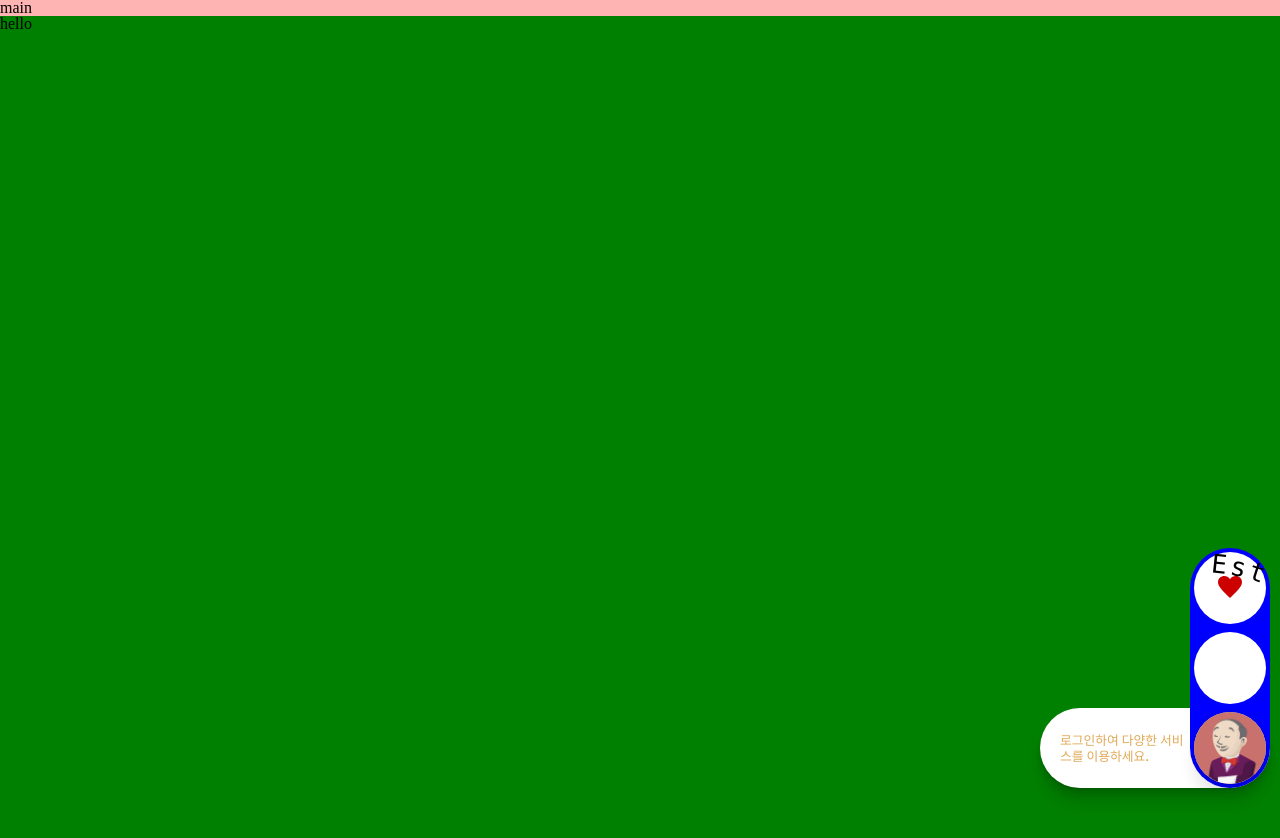
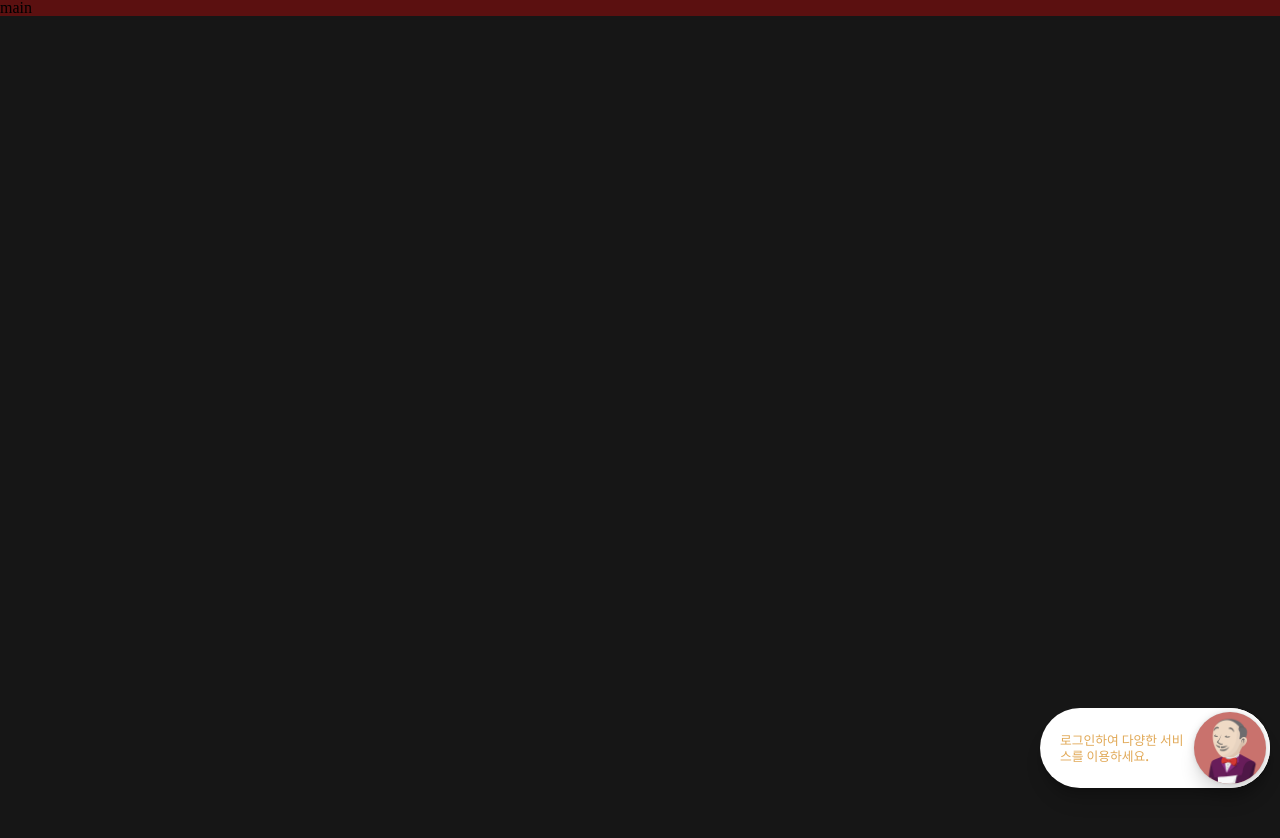
Before and after one commit to gisungPark/wine-recommendateion, a Vue app in the folder frontend/: page / in a window 1280 px wide. Shown: the top 838 px of the page. After the commit the page ends 800 px from the top, so only its background shows below. Built offline with nearby package versions, Linux system fonts and the light colour scheme; a web font is replaced by a local one; what vue-infinite-scroll would draw is missing.

Commit message:
[frontend] feat : guideBtn toggle 기능 추가
guideBtn에 vuex로 상태관리 처리
상태에 따라 확장 버튼이 나타나는 토글 애니메이션 추가

```diff
--- a/frontend/public/index.html
+++ b/frontend/public/index.html
@@ -16,6 +16,7 @@
     />
     <link href="https://fonts.googleapis.com/css2?family=Oleo+Script+Swash+Caps:wght@400;700&display=swap" rel="stylesheet" />
     <link rel="stylesheet" href="https://cdn.jsdelivr.net/npm/@mdi/font@latest/css/materialdesignicons.min.css" />
+    <link href="https://fonts.googleapis.com/css2?family=Lobster&display=swap" rel="stylesheet" />
     <!-- <script
       type="text/javascript"
       src="//dapi.kakao.com/v2/maps/sdk.js?appkey=82cb5ace470f2e55b87cc99afd685754&libraries=services"
--- a/frontend/src/App.vue
+++ b/frontend/src/App.vue
@@ -24,6 +24,12 @@ export default {
 };
 </script>
 
+<style>
+body {
+  background-color: var(--basic-color-bg);
+}
+</style>
+
 <style scoped>
 #guide-btn {
   width: 100%;
--- a/frontend/src/assets/css/static/style.css
+++ b/frontend/src/assets/css/static/style.css
@@ -7,6 +7,7 @@
 font-family: 'Noto Sans KR', sans-serif;  (100, 300, 400, 500, 700, 900)
 font-family: 'Montserrat', sans-serif; (100, 300, 400, 500, 700, 900) + italic
 font-family: 'Oleo Script Swash Caps', cursive; (400, 700)
+font-family: 'Lobster', cursive;
 */
 /* ------------------------ */
 
@@ -29,7 +30,9 @@ font-family: 'Oleo Script Swash Caps', cursive; (400, 700)
   border-radius: 15px !important;
   background-color: var(--basic-color-bg2) !important;
 }
-
+.shrink {
+  transform: scale(0);
+}
 /* 정사각형 */
 .square {
   /* width는 적용 scope내에서 imoprtant로 조절 */
--- a/frontend/src/components/static/GuideBtn.vue
+++ b/frontend/src/components/static/GuideBtn.vue
@@ -1,34 +1,46 @@
 <template>
   <div id="wrap" class="content-shadow">
-    <div id="guide-btn-frame" class="real-shadow-box" :class="{ extend: guideBtnTip }">
+    <div id="guide-msg-frame" class="real-shadow-box" :class="{ extend: guideBtnTip, clear: !guideBtnTip }">
       <p class="guide-msg m-desc">{{ initMsg }}</p>
       <div class="marquee-container">
-        <div class="marquee marquee-frame">
+        <div class="marquee marquee-frame" @click="clickedGuideMsg">
+          <span class="guide-msg m-desc">{{ initMsg }}</span>
+          <span class="guide-msg m-desc">{{ initMsg }}</span>
           <span class="guide-msg m-desc">{{ initMsg }}</span>
           <span class="guide-msg m-desc">{{ initMsg }}</span>
         </div>
       </div>
-      <button class="guide-btn container-shadow-bold"></button>
-
-      <div id="extension-frame">
-        <button class="extension-item">
-          <svg xmlns="http://www.w3.org/2000/svg" width="24" height="24" viewBox="0 0 24 24">
-            <path d="M12 4.248c-3.148-5.402-12-3.825-12 2.944 0 4.661 5.571 9.427 12 15.808 6.43-6.381 12-11.147 12-15.808 0-6.792-8.875-8.306-12-2.944z" />
-          </svg>
-        </button>
-        <button class="extension-item">
-          <span class="char1">E</span>
-          <span class="char2">s</span>
-          <span class="char3">t</span>
-        </button>
-        <button class="extension-item"></button>
-      </div>
+    </div>
+    <div id="guide-btn-frame">
+      <button class="guide-btn container-shadow-bold" @click="clickedGuideBtn"></button>
+    </div>
+    <div id="extension-frame" :class="{ height: !guideBtn }">
+      <button class="extension-item" :class="{ shrink: !guideBtn }">
+        <svg xmlns="http://www.w3.org/2000/svg" width="24" height="24" viewBox="0 0 24 24">
+          <path
+            d="M8 9v-4l8 7-8 7v-4h-8v-6h8zm6-7c-1.787 0-3.46.474-4.911 1.295l.228.2 1.395 1.221c1.004-.456 2.115-.716 3.288-.716 4.411 0 8 3.589 8 8s-3.589 8-8 8c-1.173 0-2.284-.26-3.288-.715l-1.395 1.221-.228.2c1.451.82 3.124 1.294 4.911 1.294 5.522 0 10-4.477 10-10s-4.478-10-10-10z"
+          />
+        </svg>
+        <span class="extension-item-title">Login | Join</span>
+      </button>
+      <button class="extension-item" :class="{ shrink: !guideBtn }">
+        <svg xmlns="http://www.w3.org/2000/svg" width="24" height="24" viewBox="0 0 24 24">
+          <path d="M12 4.248c-3.148-5.402-12-3.825-12 2.944 0 4.661 5.571 9.427 12 15.808 6.43-6.381 12-11.147 12-15.808 0-6.792-8.875-8.306-12-2.944z" />
+        </svg>
+        <span class="extension-item-title">Scrap List</span>
+      </button>
+      <button class="extension-item" :class="{ shrink: !guideBtn }">
+        <svg xmlns="http://www.w3.org/2000/svg" width="24" height="24" viewBox="0 0 24 24">
+          <path d="M12 .587l3.668 7.568 8.332 1.151-6.064 5.828 1.48 8.279-7.416-3.967-7.417 3.967 1.481-8.279-6.064-5.828 8.332-1.151z" />
+        </svg>
+        <span class="extension-item-title">Review List</span>
+      </button>
     </div>
   </div>
 </template>
 
 <script>
-import { mapState } from 'vuex';
+import { mapState, mapMutations } from 'vuex';
 
 export default {
   name: 'GuideBtn',
@@ -42,11 +54,22 @@ export default {
   computed: {
     ...mapState('guideBtn', ['guideBtn', 'guideBtnTip']),
   },
+  methods: {
+    ...mapMutations('guideBtn', ['SET_GUIDEBTN_TOGGLE', 'SET_GUIDEBTNTIP_TOGGLE']),
+    clickedGuideBtn() {
+      this.SET_GUIDEBTN_TOGGLE();
+    },
+    clickedGuideMsg() {
+      alert(`가이드 메시지에 맞는 동작\n예: 로그인 dialog 활성화`);
+    },
+  },
 };
 </script>
 
 <style scoped>
-#guide-btn-frame {
+/* TODO: 가이드 버튼 기본 프레임 */
+/* FIXME:  */
+#guide-msg-frame {
   float: right;
   display: flex;
   flex-direction: row;
@@ -65,22 +88,24 @@ export default {
 .extend {
   width: 230px !important;
 }
-#guide-btn-frame:hover {
+#guide-msg-frame:hover {
   border-radius: 0;
   margin-right: 0px;
   margin-bottom: 0px;
   padding-right: 10px;
   width: 100% !important;
   height: 104px;
-  background-color: rgba(255, 255, 255, 0.596);
+  background-color: rgba(255, 255, 255, 0.5);
 }
-#guide-btn-frame:hover p {
+#guide-msg-frame:hover p {
   display: none;
 }
-#guide-btn-frame:hover .marquee-container {
+#guide-msg-frame:hover .marquee-container {
   display: flex;
 }
 
+/* TODO: 도움말 텍스트 */
+/* FIXME:  */
 .guide-msg {
   font-size: 0.8rem;
   line-height: 1rem;
@@ -95,6 +120,8 @@ export default {
   position: absolute;
 }
 
+/* TODO: 흐르는 텍스트 */
+/* FIXME:  */
 .marquee-container {
   display: none;
   align-items: center;
@@ -112,67 +139,86 @@ export default {
   font-size: 4rem;
 }
 
+/* TODO: 젠킨스 버튼 */
+/* FIXME:  */
+#guide-btn-frame {
+  position: absolute;
+  z-index: 2;
+  width: 80px;
+  height: 80px;
+  right: 10px;
+  bottom: 12px;
+  cursor: pointer;
+  background-color: white;
+  border-radius: 40px;
+  transition: 0.3s all, 0.05s border-radius ease;
+}
 button {
   width: 72px;
   height: 72px;
   margin: 4px 4px 4px 4px;
   border-radius: 50%;
 }
-
 .guide-btn {
-  margin: 4px 4px 4px auto !important;
   background-color: #c9726d;
   background-image: url(../../assets/images/guide_btn_image.png);
   background-position: center;
   background-size: contain;
-  z-index: 2;
   transition: 0.5s transform, 0.5s background-color ease;
 }
-
 .guide-btn:hover {
   transform: scale(1.11);
   background-color: #c7433c;
 }
 
+/* TODO:확장 버튼 */
+/* FIXME:  */
 #extension-frame {
   position: absolute;
   right: 10px;
   bottom: 12px;
-  background-color: blue;
   width: 80px;
+  height: 320px;
+  overflow: visible;
+  background-color: rgba(255, 255, 255, 0.5);
   border-radius: 80px;
+  padding-bottom: 80px;
+  transition: height 0.5s ease;
+}
+.height {
+  height: 0px !important;
+  overflow: hidden !important;
 }
 .extension-item {
+  background-color: rgba(255, 255, 255, 0.7);
+  box-shadow: 0px 0px 1px rgba(0, 0, 0, 0.05), 0px 0px 2px rgba(0, 0, 0, 0.05), 0px 0px 4px rgba(0, 0, 0, 0.04), 0px 0px 8px rgba(0, 0, 0, 0.1),
+    0 16px 16px rgba(0, 0, 0, 0.1) !important;
+  transition: background-color, transform 0.3s ease;
+}
+.extension-item:hover {
   background-color: #fff;
 }
 .extension-item:nth-child(1) {
+  padding-top: 2px;
+  transition-delay: 0s;
+}
+.extension-item:nth-child(2) {
+  padding-top: 6px;
   fill: rgb(205, 0, 0);
+  transition-delay: 0.1s;
 }
-button span {
-  font: 26px Monaco, MonoSpace;
-  height: 200px;
-  position: absolute;
-  width: 20px;
-  left: 0;
-  top: 0;
-  transform-origin: bottom center;
-}
-.char1 {
-  transform: rotate(6deg);
-}
-.char2 {
-  transform: rotate(12deg);
-}
-.char3 {
-  transform: rotate(18deg);
+.extension-item:nth-child(3) {
+  transition-delay: 0.2s;
 }
 
-@keyframes rotate {
-  from {
-    transform: rotate(0deg);
-  }
-  to {
-    transform: rotate(360deg);
-  }
+.extension-item-title {
+  width: 200px;
+  font-family: 'Noto Sans KR', sans-serif;
+  font-weight: 900;
+  font-size: 1.8rem;
+  color: var(--basic-color-fill);
+  text-align: end;
+  position: absolute;
+  right: 84px;
 }
 </style>
--- a/frontend/src/views/Main.vue
+++ b/frontend/src/views/Main.vue
@@ -1,9 +1,6 @@
 <template>
   <div>
     <h1>{{ message }}</h1>
-    <div id="wrap">
-      <h1>hello</h1>
-    </div>
   </div>
 </template>
 
@@ -22,9 +19,4 @@ export default {
 div {
   background-color: rgba(255, 0, 0, 0.295);
 }
-#wrap {
-  width: 100%;
-  height: 2000px;
-  background-color: green;
-}
 </style>
```
